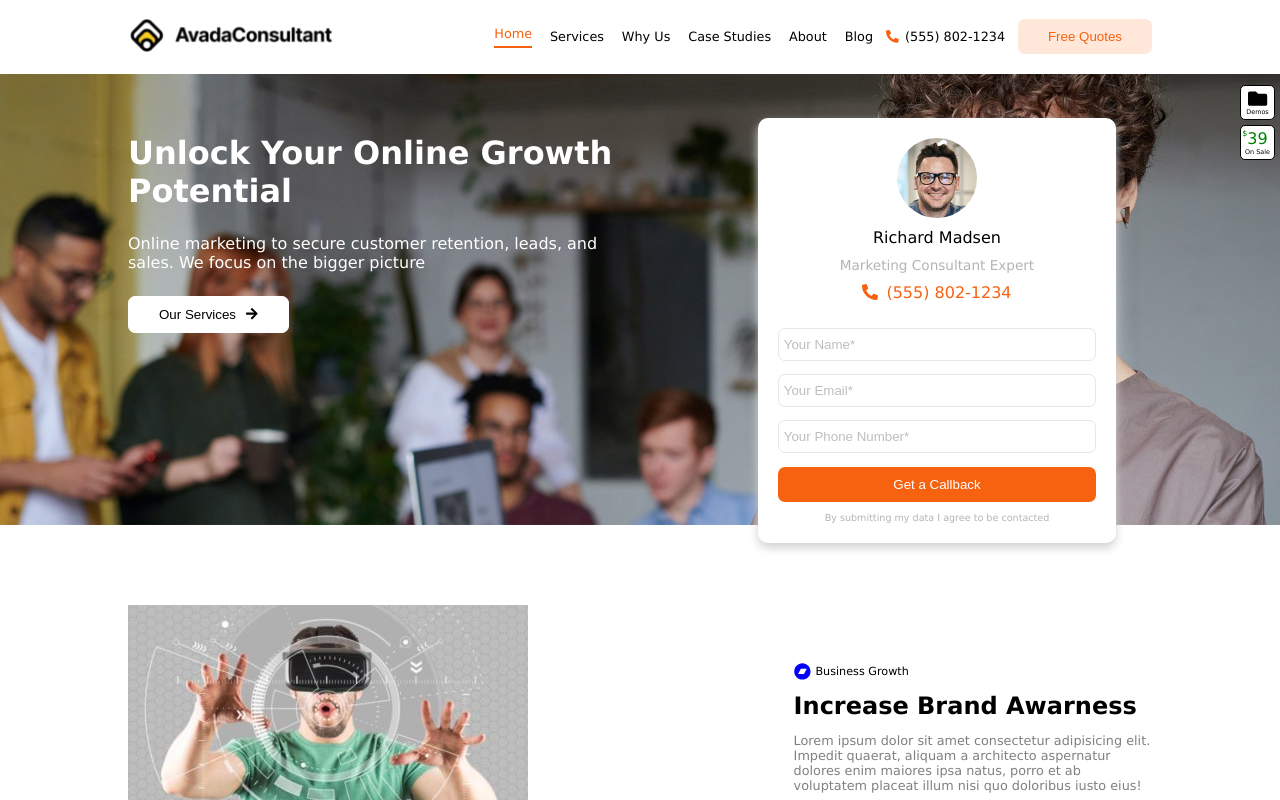
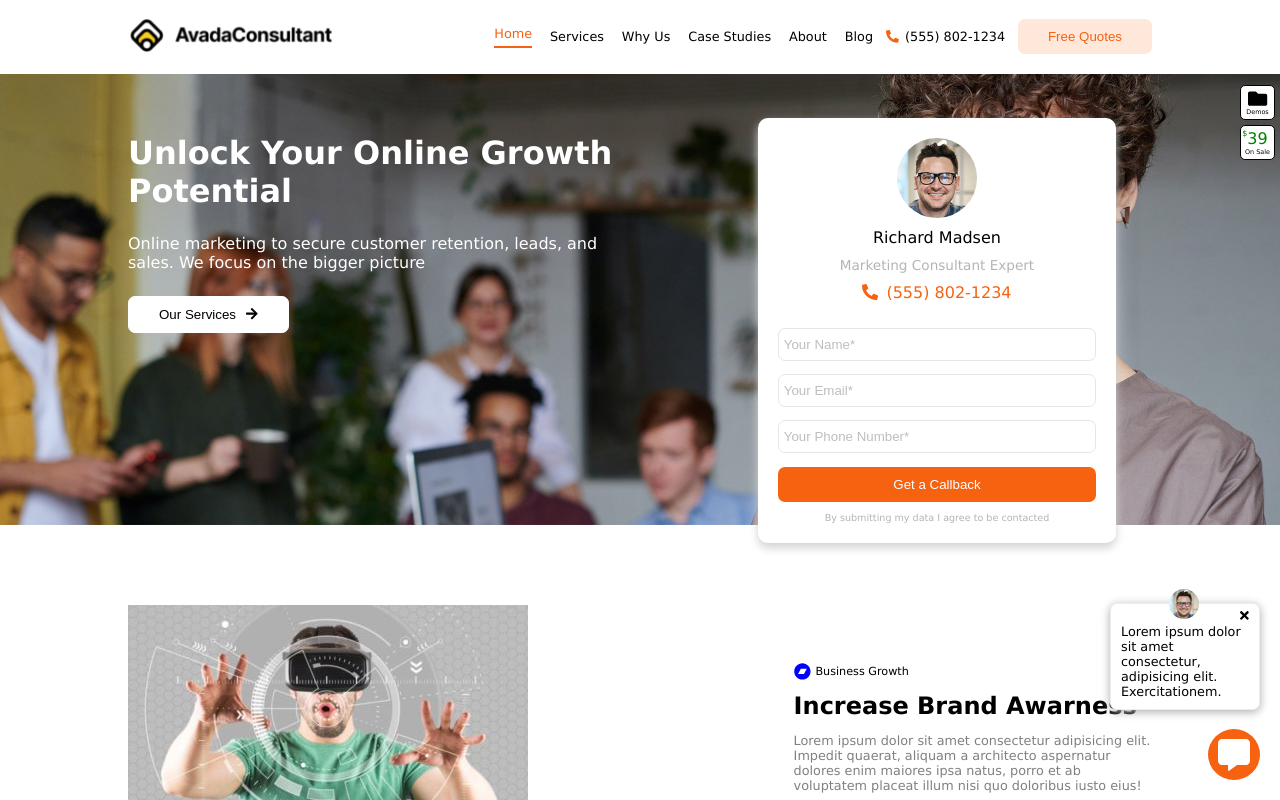
Before and after one commit to DavideDeLeonardis/proj-vuejs, a Vue app: page / in a window 1280 px wide. Shown: the top 800 px of the page. Built offline with nearby package versions, Linux system fonts and the light colour scheme.

Commit message:
add customer service icons

```diff
--- a/src/App.vue
+++ b/src/App.vue
@@ -3,6 +3,18 @@
         <Header />
         <Main />
         <Footer />
+
+        <div class="message">
+            <div class="container-customer-service">
+                <img class="customer-service" src="./assets/img/marketing-consultant-expert.jpg" alt="img customer service">
+                <font-awesome-icon :icon="['fas', 'times']" />
+            </div>
+            Lorem ipsum dolor sit amet consectetur, adipisicing elit. Exercitationem.
+        </div>
+
+        <div class="icon-message">
+            <font-awesome-icon :icon="['fas', 'comment-alt']" />
+        </div>
     </div>
 </template>
 
@@ -23,4 +35,5 @@ export default {
 
 <style lang="scss">
 @import "./assets/scss/partials/_commons.scss";
+@import "./assets/scss/partials/_app.scss";
 </style>
--- /dev/null
+++ b/src/assets/scss/partials/_app.scss
@@ -0,0 +1,45 @@
+@import "./_variables";
+
+.message {
+    position: fixed;
+    bottom: 90px;
+    right: 20px;
+    width: 150px;
+    font-size: 0.8em;
+    background-color: rgb(255, 255, 255);
+    padding: 20px 10px 10px 10px;
+    border: 1px solid rgb(236, 236, 236);
+    border-radius: 7px;
+    box-shadow: 0 2px 10px rgb(172, 172, 172);
+
+    .container-customer-service {
+        position: relative;
+
+        img {
+            position: absolute;
+            top: -35px;
+            right: 50px;
+            width: 30px;
+            border-radius: 50%;
+        }
+
+        .fa-times {
+            position: absolute;
+            top: -15px;
+            right: 0;
+            cursor: pointer;
+        }
+    }
+}
+
+.icon-message {
+    position: fixed;
+    bottom: 20px;
+    right: 20px;
+    font-size: 2em;
+    color: rgb(255, 255, 255);
+    background-color: $primary_color;
+    padding: 8px 10px 5px 10px;
+    border-radius: 50%;
+    cursor: pointer;
+}
--- a/src/components/Header.vue
+++ b/src/components/Header.vue
@@ -32,7 +32,7 @@
                     <p>Online marketing to secure customer retention, leads, and sales. We focus on the bigger picture</p>
                     <button>
                         Our Services
-                        <font-awesome-icon icon="arrow-right" />
+                        <font-awesome-icon :icon="['fas', 'arrow-right']" />
                     </button>
                 </div>
 
@@ -43,7 +43,7 @@
                         <span>Richard Madsen</span>
                         <span class="card-info">Marketing Consultant Expert</span>
                         <div>
-                            <font-awesome-icon icon="phone-alt" />
+                            <font-awesome-icon :icon="['fas', 'phone-alt']" />
                             <a href="#">(555) 802-1234</a>
                         </div>
                         <form>
@@ -60,7 +60,7 @@
             <!-- widgets -->
             <div class="container-widgets">
                 <div class="widget">
-                    <font-awesome-icon icon="folder" />
+                    <font-awesome-icon :icon="['fas', 'folder']" />
                     <span>Demos</span>
                 </div>
                 <div class="widget">
--- a/src/main.js
+++ b/src/main.js
@@ -2,11 +2,11 @@ import Vue from 'vue'
 import App from './App.vue'
 
 import { library } from '@fortawesome/fontawesome-svg-core';
-import { faPhoneAlt, faBars, faArrowRight, faFolder, faUsers, faPlusSquare } from '@fortawesome/free-solid-svg-icons';
+import { faPhoneAlt, faBars, faArrowRight, faFolder, faUsers, faPlusSquare, faTimes, faCommentAlt } from '@fortawesome/free-solid-svg-icons';
 import { faBandcamp, faSquarespace, faFacebookF, faTwitter, faInstagram, faYoutube, faLinkedinIn, faTiktok } from '@fortawesome/free-brands-svg-icons';
 import { FontAwesomeIcon } from '@fortawesome/vue-fontawesome';
 
-library.add(faPhoneAlt, faBars, faArrowRight, faFolder, faBandcamp, faUsers, faSquarespace, faPlusSquare, faFacebookF, faTwitter, faInstagram, faYoutube, faLinkedinIn, faTiktok);
+library.add(faPhoneAlt, faBars, faArrowRight, faFolder, faBandcamp, faUsers, faSquarespace, faPlusSquare, faTimes, faCommentAlt, faFacebookF, faTwitter, faInstagram, faYoutube, faLinkedinIn, faTiktok);
 
 Vue.component('font-awesome-icon', FontAwesomeIcon);
 
```
